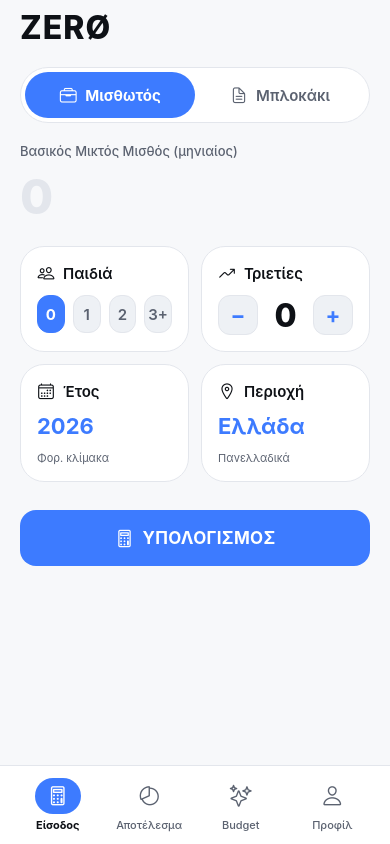
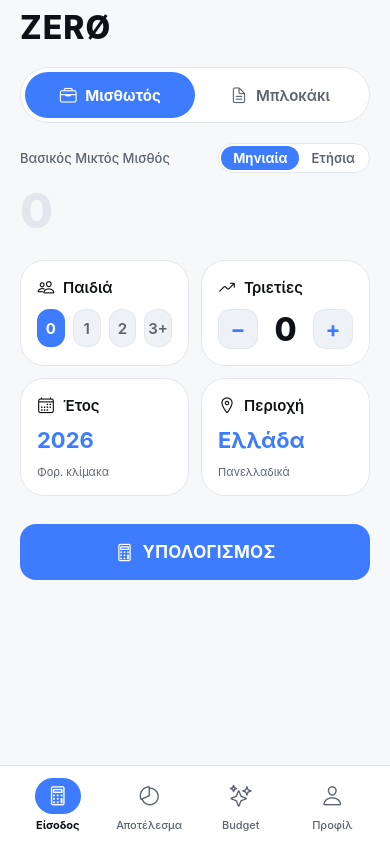
Before and after one commit to Laliotis21/Zero, a React Native app: screen / in a window 390 px wide. Built offline with nearby package versions, Linux system fonts and the light colour scheme.

Commit message:
feat: update translations and enhance tax calculations for freelancers

```diff
--- a/i18n/strings.ts
+++ b/i18n/strings.ts
@@ -17,11 +17,14 @@ const el = {
   'mode.freelancer': 'Μπλοκάκι',
 
   // Home
-  'home.caption.employee': 'Βασικός Μικτός Μισθός (μηνιαίος)',
-  'home.caption.freelancer': 'Μηνιαίες Αμοιβές (μηνιαίος)',
+  'home.caption.employee': 'Βασικός Μικτός Μισθός',
+  'home.caption.freelancer': 'Ακαθάριστες Αμοιβές',
+  'home.period.month': 'Μηνιαία',
+  'home.period.year': 'Ετήσια',
   'home.children': 'Παιδιά',
   'home.efkaClass': 'Κλάση ΕΦΚΑ',
   'home.triennia': 'Τριετίες',
+  'home.yearsActive': 'Έτη δραστηριότητας',
   'home.perMonth': '/μήνα',
   'home.year': 'Έτος',
   'home.yearHint': 'Φορ. κλίμακα',
@@ -121,11 +124,14 @@ const en: Translations = {
   'mode.employee': 'Employee',
   'mode.freelancer': 'Freelancer',
 
-  'home.caption.employee': 'Base Gross Salary (monthly)',
-  'home.caption.freelancer': 'Monthly Revenue (monthly)',
+  'home.caption.employee': 'Base Gross Salary',
+  'home.caption.freelancer': 'Gross Revenue',
+  'home.period.month': 'Monthly',
+  'home.period.year': 'Annual',
   'home.children': 'Children',
   'home.efkaClass': 'EFKA Class',
   'home.triennia': 'Triennia',
+  'home.yearsActive': 'Years active',
   'home.perMonth': '/mo',
   'home.year': 'Year',
   'home.yearHint': 'Tax scale',
--- a/screens/HomeScreen.tsx
+++ b/screens/HomeScreen.tsx
@@ -15,7 +15,12 @@ import { useT } from '../i18n/strings';
 import { useSettings } from '../settings/SettingsContext';
 import { font, Palette, radius, spacing, useTheme, weight } from '../theme';
 import { CalcResult, Mode } from '../types';
-import { calcEmployee, calcFreelancer, efkaFreelancerClasses } from '../utils/taxEngine';
+import {
+  calcEmployee,
+  calcFreelancer,
+  efkaFreelancerClasses,
+  paymentsPerYear,
+} from '../utils/taxEngine';
 import { useMoney } from '../utils/money';
 
 interface HomeScreenProps {
@@ -39,9 +44,11 @@ function HomeScreenBase({ onCalculate }: HomeScreenProps) {
   const taxYear = settings.taxYear;
   const styles = useMemo(() => makeStyles(t), [t]);
   const [mode, setMode] = useState<Mode>('employee');
+  const [period, setPeriod] = useState<'month' | 'year'>('month');
   const [gross, setGross] = useState('');
   const [children, setChildren] = useState('0');
   const [years, setYears] = useState(0);
+  const [activeYears, setActiveYears] = useState(0);
   const [efkaClass, setEfkaClass] = useState(1);
 
   const classes = useMemo(() => efkaFreelancerClasses(taxYear), [taxYear]);
@@ -50,6 +57,8 @@ function HomeScreenBase({ onCalculate }: HomeScreenProps) {
   const pickChild = useCallback((c: string) => () => setChildren(c), []);
   const decYears = useCallback(() => setYears((y) => Math.max(0, y - 1)), []);
   const incYears = useCallback(() => setYears((y) => Math.min(9, y + 1)), []);
+  const decActiveYears = useCallback(() => setActiveYears((y) => Math.max(0, y - 1)), []);
+  const incActiveYears = useCallback(() => setActiveYears((y) => Math.min(40, y + 1)), []);
   const decClass = useCallback(() => setEfkaClass((c) => Math.max(1, c - 1)), []);
   const incClass = useCallback(
     () => setEfkaClass((c) => Math.min(maxEfkaClass, c + 1)),
@@ -61,12 +70,14 @@ function HomeScreenBase({ onCalculate }: HomeScreenProps) {
 
   const handleCalc = useCallback(() => {
     const amount = parseAmount(gross);
+    // Annual entry → monthly base (employee ÷14 incl. δώρα, freelancer ÷12).
+    const monthly = period === 'year' ? amount / paymentsPerYear(taxYear, isFreelancer) : amount;
     const childCount = children === '3+' ? 3 : Number.parseInt(children, 10) || 0;
     const result = isFreelancer
-      ? calcFreelancer(amount, efkaClass, taxYear)
-      : calcEmployee(amount, childCount, years, taxYear);
+      ? calcFreelancer(monthly, efkaClass, activeYears, taxYear)
+      : calcEmployee(monthly, childCount, years, taxYear);
     onCalculate(result);
-  }, [gross, children, years, efkaClass, isFreelancer, taxYear, onCalculate]);
+  }, [gross, period, children, years, activeYears, efkaClass, isFreelancer, taxYear, onCalculate]);
 
   return (
     <ScrollView
@@ -84,9 +95,28 @@ function HomeScreenBase({ onCalculate }: HomeScreenProps) {
 
       {/* Gross salary / revenue input */}
       <View style={styles.inputBlock}>
+        <View style={styles.captionRow}>
           <Text style={styles.inputCaption}>
             {isFreelancer ? tr('home.caption.freelancer') : tr('home.caption.employee')}
           </Text>
+          <View style={styles.periodToggle}>
+            {(['month', 'year'] as const).map((p) => {
+              const active = p === period;
+              return (
+                <TouchableOpacity
+                  key={p}
+                  onPress={() => setPeriod(p)}
+                  activeOpacity={0.8}
+                  style={[styles.periodPill, active && styles.periodPillActive]}
+                >
+                  <Text style={[styles.periodText, active && styles.periodTextActive]}>
+                    {tr(p === 'month' ? 'home.period.month' : 'home.period.year')}
+                  </Text>
+                </TouchableOpacity>
+              );
+            })}
+          </View>
+        </View>
         <View style={styles.inputRow}>
           <TextInput
             value={gross}
@@ -104,6 +134,20 @@ function HomeScreenBase({ onCalculate }: HomeScreenProps) {
 
       {/* Bento 2x2 grid */}
       <View style={styles.grid}>
+        {isFreelancer ? (
+          <Card style={styles.cell} compact>
+            <IconLabel name="briefcase-outline" label={tr('home.yearsActive')} />
+            <View style={styles.stepper}>
+              <TouchableOpacity onPress={decActiveYears} activeOpacity={0.8} style={styles.stepBtn}>
+                <Text style={styles.stepSign}>−</Text>
+              </TouchableOpacity>
+              <Text style={styles.stepValue}>{activeYears}</Text>
+              <TouchableOpacity onPress={incActiveYears} activeOpacity={0.8} style={styles.stepBtn}>
+                <Text style={styles.stepSign}>+</Text>
+              </TouchableOpacity>
+            </View>
+          </Card>
+        ) : (
           <Card style={styles.cell} compact>
             <IconLabel name="people-outline" label={tr('home.children')} />
             <View style={styles.chips}>
@@ -122,6 +166,7 @@ function HomeScreenBase({ onCalculate }: HomeScreenProps) {
               })}
             </View>
           </Card>
+        )}
 
         {isFreelancer ? (
           <Card style={styles.cell} compact>
@@ -194,7 +239,28 @@ const makeStyles = (c: Palette) =>
       letterSpacing: 1,
     },
     inputBlock: { gap: spacing.sm },
-    inputCaption: { color: c.textMuted, fontSize: font.small, fontWeight: weight.medium },
+    captionRow: {
+      flexDirection: 'row',
+      alignItems: 'center',
+      justifyContent: 'space-between',
+    },
+    inputCaption: { color: c.textMuted, fontSize: font.small, fontWeight: weight.medium, flexShrink: 1 },
+    periodToggle: {
+      flexDirection: 'row',
+      backgroundColor: c.card,
+      borderColor: c.border,
+      borderWidth: 1,
+      borderRadius: radius.full,
+      padding: 2,
+    },
+    periodPill: {
+      paddingHorizontal: spacing.md,
+      paddingVertical: spacing.xs,
+      borderRadius: radius.full,
+    },
+    periodPillActive: { backgroundColor: c.primary },
+    periodText: { color: c.textMuted, fontSize: font.small, fontWeight: weight.semibold },
+    periodTextActive: { color: c.onAccent, fontWeight: weight.bold },
     inputRow: { flexDirection: 'row', alignItems: 'baseline' },
     input: {
       flex: 1,
--- a/utils/taxEngine.ts
+++ b/utils/taxEngine.ts
@@ -20,6 +20,8 @@ interface YearTables {
   brackets: readonly Bracket[];
   /** Employee EFKA share withheld on gross. */
   efkaEmployeeRate: number;
+  /** Max monthly insurable earnings — EFKA is not withheld above this gross. */
+  efkaCeilingMonthly: number;
   /** Salary payments per year. */
   employeePayments: number;
   freelancerPayments: number;
@@ -28,6 +30,13 @@ interface YearTables {
   trienniaCap: number;
   /** Self-employed fixed EFKA classes — monthly €. */
   freelancerClasses: readonly number[];
+  /**
+   * Base presumptive minimum annual taxable income for self-employed
+   * (τεκμαρτό, Ν.5073/2023) = monthly minimum wage × 14. This is the floor for
+   * activity up to 6 years with no staff/turnover surcharges — those extra
+   * factors (+10%/3yr over 6yr, payroll, ΚΑΔ turnover) are not modeled.
+   */
+  freelancerMinAnnualIncome: number;
   /** Tax reduction base by dependent children (index 0..4). */
   reductionTable: readonly number[];
 }
@@ -41,11 +50,14 @@ const FRAMEWORK_2024_2025: YearTables = {
     { upTo: Infinity, rate: 0.44 },
   ],
   efkaEmployeeRate: 0.13867,
+  efkaCeilingMonthly: 7572.62,
   employeePayments: 14,
   freelancerPayments: 12,
   trienniaStep: 0.1,
   trienniaCap: 3,
   freelancerClasses: [244.62, 293.54, 352.25, 422.7, 507.25, 608.7],
+  // Monthly minimum wage €830 (2024) × 14.
+  freelancerMinAnnualIncome: 830 * 14,
   reductionTable: [777, 810, 900, 1120, 1340],
 };
 
@@ -62,6 +74,15 @@ export function tablesFor(year: TaxYear): YearTables {
 /** Freelancer EFKA classes for a given year (for UI pickers/labels). */
 export function efkaFreelancerClasses(year: TaxYear): readonly number[] {
   return tablesFor(year).freelancerClasses;
+}
+
+/**
+ * Salary/revenue payments per year (employee 14 incl. δώρα, freelancer 12).
+ * Used to convert an annual gross entry into the monthly base the calc expects.
+ */
+export function paymentsPerYear(year: TaxYear, isFreelancer: boolean): number {
+  const tbl = tablesFor(year);
+  return isFreelancer ? tbl.freelancerPayments : tbl.employeePayments;
 }
 
 /** Apply the progressive scale to an annual taxable amount. */
@@ -105,7 +126,9 @@ export function calcEmployee(
   const bump = 1 + tbl.trienniaStep * Math.min(Math.max(triennia, 0), tbl.trienniaCap);
   const gross = baseGrossMonthly * bump;
 
-  const efka = gross * tbl.efkaEmployeeRate;
+  // EFKA is withheld only up to the monthly insurable-earnings ceiling.
+  const insurable = Math.min(gross, tbl.efkaCeilingMonthly);
+  const efka = insurable * tbl.efkaEmployeeRate;
   const annualGross = gross * tbl.employeePayments;
   const annualEfka = efka * tbl.employeePayments;
   const taxable = annualGross - annualEfka;
@@ -119,13 +142,29 @@ export function calcEmployee(
   return { gross, efka, tax, net: gross - efka - tax, year };
 }
 
+/** Overall cap on the presumptive minimum income (τεκμαρτό), annual €. */
+const FREELANCER_MIN_CAP = 50000;
+
+/**
+ * Presumptive minimum annual taxable income for self-employed.
+ * Base (≤6 years) is increased by +10% for each completed 3-year period beyond
+ * the 6th year, capped. Payroll- and turnover-based surcharges are not modeled.
+ */
+function freelancerMinIncome(tbl: YearTables, yearsActive: number): number {
+  const extraPeriods = Math.floor(Math.max(0, yearsActive - 6) / 3);
+  const factor = 1 + 0.1 * extraPeriods;
+  return Math.min(tbl.freelancerMinAnnualIncome * factor, FREELANCER_MIN_CAP);
+}
+
 /**
  * Net monthly income for a freelancer / μπλοκάκι.
- * `efkaClass` is 1-based (1..6). No employment tax-reduction applied.
+ * `efkaClass` is 1-based (1..6). `yearsActive` drives the presumptive minimum.
+ * No employment tax-reduction applied.
  */
 export function calcFreelancer(
   revenueMonthly: number,
   efkaClass: number,
+  yearsActive: number,
   year: TaxYear,
 ): CalcResult {
   if (!(revenueMonthly > 0)) return zeroResult(year);
@@ -137,7 +176,9 @@ export function calcFreelancer(
 
   const annualGross = revenueMonthly * tbl.freelancerPayments;
   const annualEfka = efka * tbl.freelancerPayments;
-  const taxable = Math.max(0, annualGross - annualEfka);
+  // Taxable profit cannot fall below the presumptive minimum (τεκμαρτό).
+  const profit = Math.max(0, annualGross - annualEfka);
+  const taxable = Math.max(profit, freelancerMinIncome(tbl, yearsActive));
 
   const tax = applyBrackets(taxable, tbl.brackets) / tbl.freelancerPayments;
 
```
Lines whose indentation alone changed are shown as unchanged.
